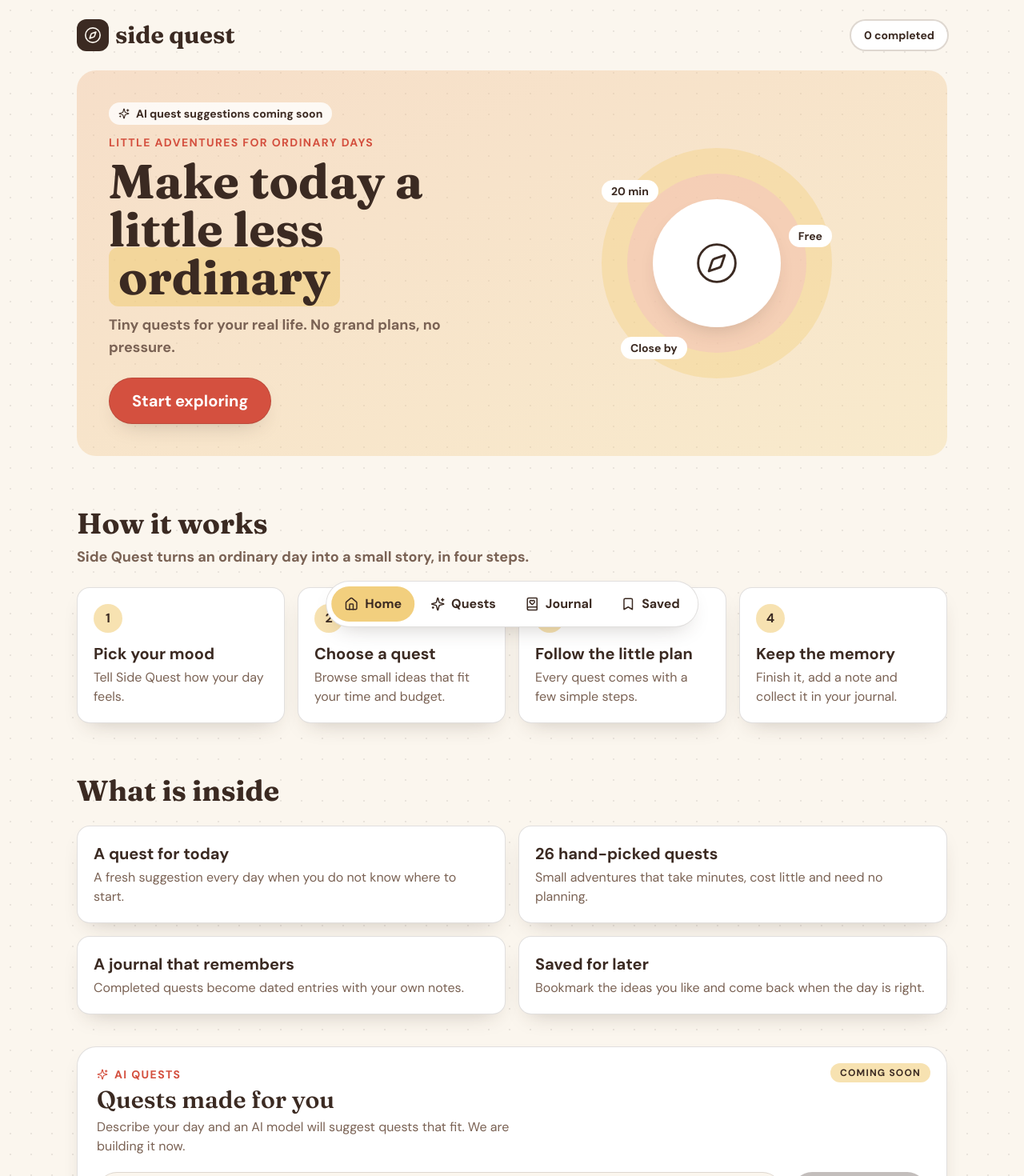
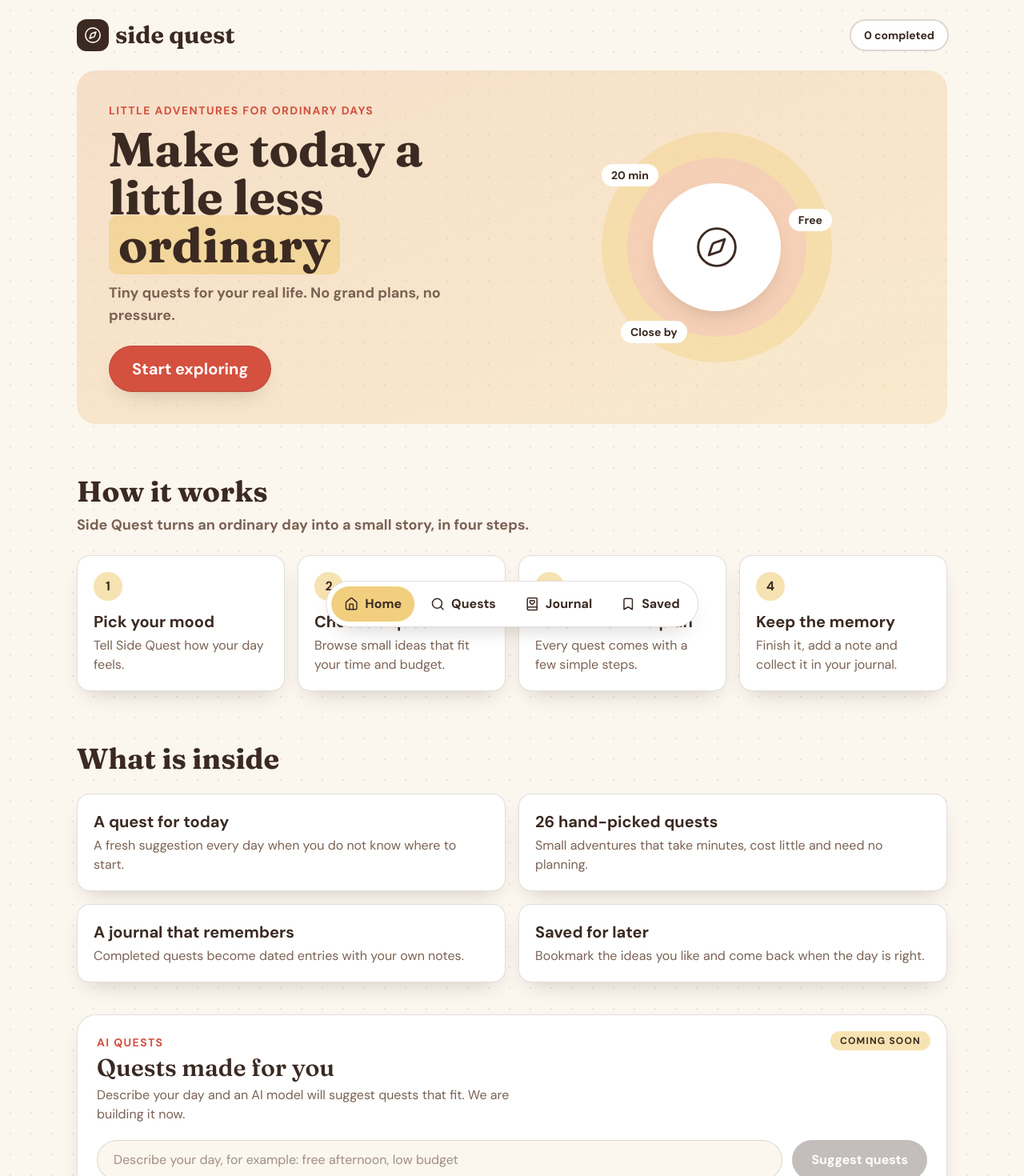
Before and after one commit to Wuraola-Adebisi/Side-Quest, a React (Vite) app: page / in a window 1280 px wide. Shown: the top 1470 px of the page at 80% size. Built offline with nearby package versions, Linux system fonts and the light colour scheme.

Commit message:
Remove hero eyebrow and sparkle icons
* Remove sparkle icons and hero eyebrow

* Remove sparkle icons and hero eyebrow

* Remove sparkle icons and hero eyebrow

```diff
--- a/src/App.tsx
+++ b/src/App.tsx
@@ -1,6 +1,6 @@
 import { createElement, useEffect, useState } from 'react'
 import { AnimatePresence, motion } from 'framer-motion'
-import { Bookmark, BookHeart, Coffee, Compass, House, Leaf, Search, Sparkles, Users, WandSparkles } from 'lucide-react'
+import { Bookmark, BookHeart, Coffee, Compass, House, Leaf, Search, Users } from 'lucide-react'
 import { filters, looks, moods, quests, getQuests, type Quest } from './data'
 import QuestCard from './components/QuestCard'
 import QuestModal from './components/QuestModal'
@@ -14,7 +14,7 @@ import { usePersisted, useStored, views, type View } from './lib'
 const moodIcons = [Search, Leaf, Coffee, Users]
 const readView = (): View => { const h = window.location.hash.replace(/^#\/?/, ''); if (!h) return 'home'; return (views as string[]).includes(h) ? (h as View) : 'notfound' }
 const names: Record<View, string> = { home: 'Home', discover: 'Quests', journal: 'Journal', saved: 'Saved quests', about: 'About', terms: 'Terms of Service', privacy: 'Privacy Policy', contact: 'Contact', notfound: 'Page not found' }
-const tabs = [{ id: 'home' as View, label: 'Home', Icon: House }, { id: 'discover' as View, label: 'Quests', Icon: Sparkles }, { id: 'journal' as View, label: 'Journal', Icon: BookHeart }, { id: 'saved' as View, label: 'Saved', Icon: Bookmark }]
+const tabs = [{ id: 'home' as View, label: 'Home', Icon: House }, { id: 'discover' as View, label: 'Quests', Icon: Search }, { id: 'journal' as View, label: 'Journal', Icon: BookHeart }, { id: 'saved' as View, label: 'Saved', Icon: Bookmark }]
 
 export default function App() {
   const [view, setViewState] = useState<View>(readView)
@@ -89,7 +89,7 @@ export default function App() {
             <h2 className="font-display text-3xl font-semibold">Hand-picked quests</h2>
             <div className="mt-4 flex flex-wrap items-center gap-2">
               {filters.map(f => <button key={f} aria-pressed={filter === f} onClick={() => { setFilter(f); setShown(9) }} className={'rounded-full border border-plum/20 px-4 py-2 text-sm font-extrabold ' + (filter === f ? 'bg-plum text-cream' : 'bg-white')}>{f}</button>)}
-              <button onClick={() => setShift(s => s + 1)} className="ml-auto flex items-center gap-2 rounded-full border border-plum/20 bg-mint px-4 py-2 text-sm font-extrabold"><WandSparkles size={16} />Surprise me</button>
+              <button onClick={() => setShift(s => s + 1)} className="ml-auto flex items-center gap-2 rounded-full border border-plum/20 bg-mint px-4 py-2 text-sm font-extrabold">Surprise me</button>
             </div>
             <div className="mt-6">{grid(cards.slice(0, shown))}</div>
             {cards.length > shown && <div className="mt-8 text-center"><button onClick={() => setShown(s => s + 9)} className="rounded-full border border-plum/15 bg-white px-7 py-3 font-body text-lg font-bold shadow-pop hover:bg-sunny">Show more quests</button></div>}
--- a/src/components/fx.tsx
+++ b/src/components/fx.tsx
@@ -5,7 +5,7 @@ export function Reveal({ children, className, delay = 0 }: { children: ReactNode
   return <motion.div className={className} initial={{ opacity: 0, y: 24 }} whileInView={{ opacity: 1, y: 0 }} viewport={{ once: true, margin: '-40px' }} transition={{ duration: 0.5, delay }}>{children}</motion.div>
 }
 
-const spots = [['⭐', 'left-[4%] top-[18%]', 5], ['🌼', 'right-[5%] top-[30%]', 6], ['✨', 'left-[8%] top-[62%]', 4.5], ['🍃', 'right-[8%] top-[72%]', 5.5], ['🌈', 'left-[46%] top-[88%]', 7]] as const
+const spots = [['⭐', 'left-[4%] top-[18%]', 5], ['🌼', 'right-[5%] top-[30%]', 6], ['🍃', 'right-[8%] top-[72%]', 5.5], ['🌈', 'left-[46%] top-[88%]', 7]] as const
 
 export function Doodles() {
   return (
--- a/src/pages/Home.tsx
+++ b/src/pages/Home.tsx
@@ -1,4 +1,4 @@
-import { Compass, Sparkles } from 'lucide-react'
+import { Compass } from 'lucide-react'
 import { Reveal } from '../components/fx'
 import { quests } from '../data'
 
@@ -21,7 +21,6 @@ export default function Home() {
     <main>
       <section className="relative mt-6 grid items-center gap-4 overflow-hidden rounded-3xl bg-gradient-to-br from-apricot/40 to-sunny/30 p-6 sm:p-10 md:grid-cols-2">
             <div>
-              <span className="mb-3 inline-flex items-center gap-2 rounded-full bg-white/80 px-3 py-1 text-sm font-bold"><Sparkles size={14} />AI quest suggestions coming soon</span>
               <p className="text-sm font-bold uppercase tracking-widest text-tomato">little adventures for ordinary days</p>
               <h1 className="mt-2 font-display text-5xl font-bold leading-[1.05] sm:text-6xl">Make today a little less <span className="rounded-xl bg-sunny/60 px-3">ordinary</span></h1>
               <p className="mt-4 max-w-md text-lg font-semibold text-plum-soft">Tiny quests for your real life. No grand plans, no pressure.</p>
@@ -63,7 +62,7 @@ export default function Home() {
 
       <Reveal className="mt-10"><section aria-labelledby="ai-title" className="relative rounded-3xl border border-plum/15 bg-white p-6 shadow-pop">
             <span className="absolute right-5 top-5 rounded-full bg-sunny/60 px-3 py-1 text-xs font-bold uppercase tracking-widest">Coming soon</span>
-            <p className="flex items-center gap-2 text-sm font-bold uppercase tracking-widest text-tomato"><Sparkles size={14} />AI quests</p>
+            <p className="text-sm font-bold uppercase tracking-widest text-tomato">AI quests</p>
             <h2 id="ai-title" className="mt-1 font-display text-3xl font-semibold">Quests made for you</h2>
             <p className="mt-1 max-w-xl text-plum-soft">Describe your day and an AI model will suggest quests that fit. We are building it now.</p>
             <div className="mt-5 flex flex-col gap-3 sm:flex-row">
```
